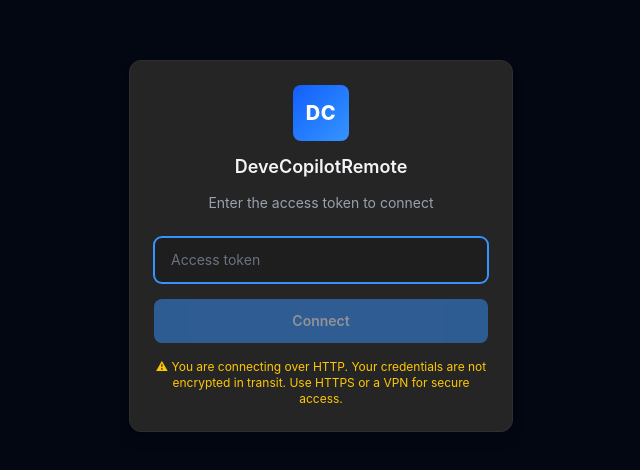
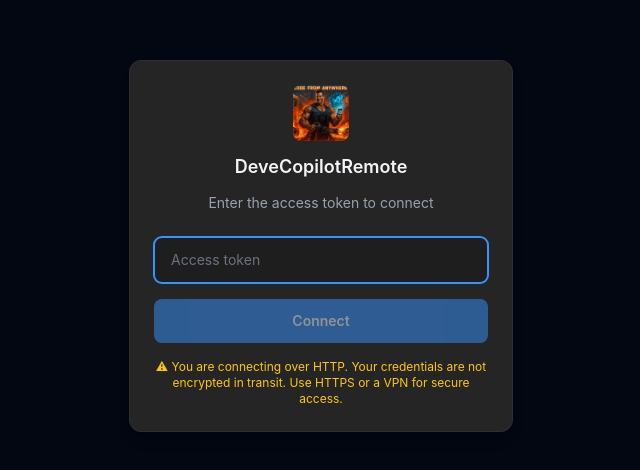
Before and after one commit to devedse/DeveCopilotRemote, a Vue app in the folder webui/: page / in a window 1280 px wide. Shown: the part 154-624 px from the top of the page, without its empty margins (319-959 px from the left). Built offline with nearby package versions, Linux system fonts and the light colour scheme; no server answers.

Commit message:
Refactor code structure for improved readability and maintainability

```diff
--- a/webui/src/components/LoginScreen.vue
+++ b/webui/src/components/LoginScreen.vue
@@ -55,11 +55,7 @@ async function submit() {
   <div class="flex min-h-dvh items-center justify-center p-4">
     <div class="w-full max-w-sm rounded-xl border border-border-default bg-surface-alt p-6 shadow-lg">
       <div class="mb-6 flex flex-col items-center gap-3">
-        <div
-          class="grid h-14 w-14 place-items-center rounded-lg bg-gradient-to-br from-blue-600 to-brand text-xl font-extrabold tracking-wide text-white"
-        >
-          DC
-        </div>
+        <img src="/icon.png" alt="DeveCopilotRemote" class="h-14 w-14 rounded-lg" />
         <h1 class="text-lg font-semibold text-gray-100">DeveCopilotRemote</h1>
         <p class="text-center text-sm text-gray-400">
           {{ authMode === 'password' ? 'Enter the password to connect' : 'Enter the access token to connect' }}
--- a/webui/src/components/TopBar.vue
+++ b/webui/src/components/TopBar.vue
@@ -7,9 +7,7 @@ const connection = useConnectionStore()
 <template>
   <header class="flex items-center justify-between gap-4 rounded-xl border border-border-default bg-surface-alt px-4 py-3 shadow-lg">
     <div class="flex items-center gap-3">
-      <div class="grid h-10 w-10 place-items-center rounded-lg bg-gradient-to-br from-blue-600 to-brand font-extrabold tracking-wide text-white">
-        DC
-      </div>
+      <img src="/icon.png" alt="DeveCopilotRemote" class="h-10 w-10 rounded-lg" />
       <div>
         <p class="text-xs font-medium uppercase tracking-wider text-gray-500">Remote control</p>
         <h1 class="text-sm font-semibold text-gray-100">DeveCopilotRemote</h1>
```
Also changed, not shown: webui/public/icon.png (added).
